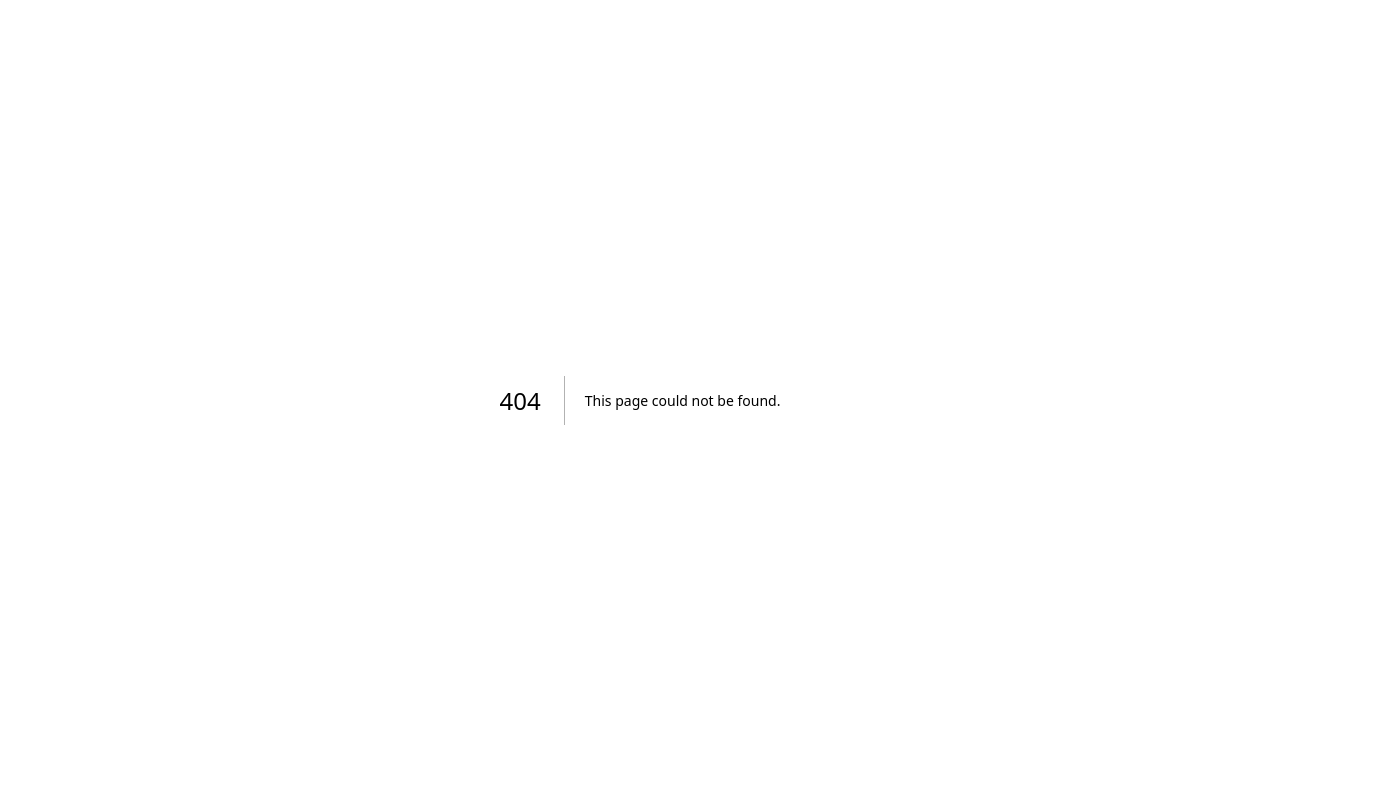
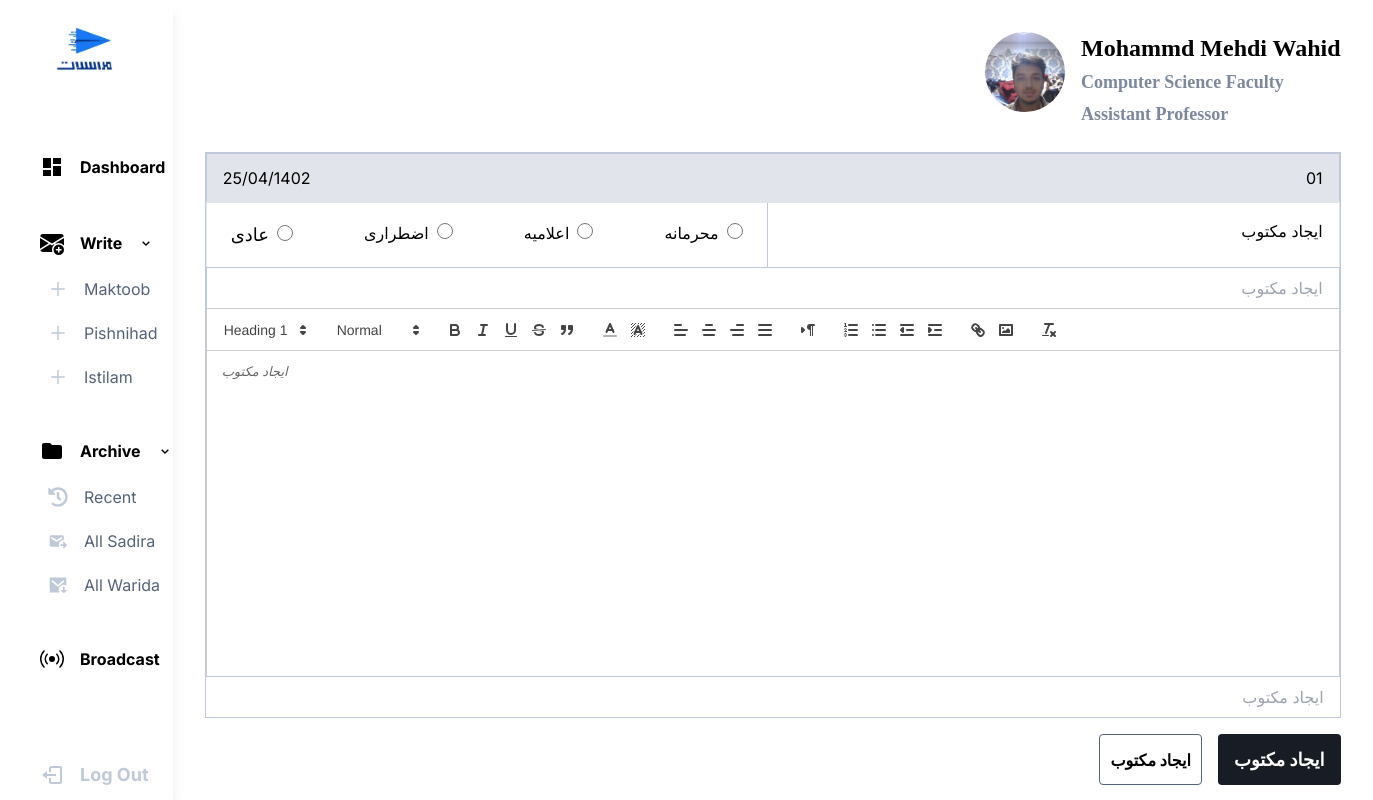
Before and after one commit to Mehdi-UX-Dev/Murasilat_v2.0, a Next.js app: page /1/docs in a window 1280 px wide. Before the commit this address had no page. Shown: the whole page, 1373 px wide, since content can reach past the window. Built offline with nearby package versions, Linux system fonts and the light colour scheme.

Commit message:
designed the editor page or createDocument page

```diff
--- /dev/null
+++ b/app/[locale]/(app_pages)/docs/page.tsx
@@ -0,0 +1,94 @@
+"use client";
+
+import { Button } from "@/components/UI_Molecules/Button";
+import CustomizedSelectComponent from "@/components/pages/documents/customizedSelectComponent";
+import TypeGroup from "@/components/pages/documents/documentTypeRadioButtons";
+import React, { useState } from "react";
+import ReactQuill from "react-quill";
+import "react-quill/dist/quill.snow.css";
+
+const modules = {
+  toolbar: [
+    [{ header: ["1", "2", "3", "4", "5", "6"] }],
+    [{ size: [] }],
+    ["bold", "italic", "underline", "strike", "blockquote"],
+    [{ color: [] }, { background: [] }],
+    [
+      { align: "" },
+      { align: "center" },
+      { align: "right" },
+      { align: "justify" },
+    ],
+    [{ direction: "rtl" }],
+    [
+      { list: "ordered" },
+      { list: "bullet" },
+      { indent: "-1" },
+      { indent: "+1" },
+    ],
+    ["link", "image"],
+    ["clean"],
+  ],
+  clipboard: {
+    // toggle to add extra line breaks when pasting HTML:
+    matchVisual: true,
+  },
+};
+
+function Page() {
+  const [value, setValue] = useState("");
+  return (
+    <div className="w-[1136px] mt-6 ">
+      {/* <div>
+        <h1>ایجاد مکتوب</h1>
+      </div> */}
+
+      <div className="border border-primary-400 mb-4">
+        <div className="flex justify-between border border-b-0 border-primary-400 py-3 px-4 bg-primary-300 ">
+          <p>25/04/1402</p>
+          <p>01</p>
+        </div>
+
+        <div className="flex items-center border border-b-0 border-primary-300  pl-2 ">
+          <TypeGroup />
+          <CustomizedSelectComponent />
+        </div>
+
+        <input
+          type="text"
+          className="w-full border border-b-0 border-primary-400 pr-4 py-2"
+          placeholder="ایجاد مکتوب"
+          dir="rtl"
+        />
+
+        {/* the quill editor is still not good in design, needs work */}
+        <ReactQuill
+          value={value}
+          onChange={setValue}
+          className="h-[23rem] overflow-hidden"
+          theme="snow"
+          modules={modules}
+          placeholder="ایجاد مکتوب"
+
+        />
+
+        <input
+          type="text"
+          className="w-full border-t  border-primary-400 pr-4 py-2"
+          placeholder="ایجاد مکتوب"
+          dir="rtl"
+        />
+      </div>
+      <div className="flex justify-end space-x-4">
+        <Button intent="secondary" label="ایجاد مکتوب" />
+        <Button label="ایجاد مکتوب" size="large" />
+      </div>
+
+      {/* <div>
+
+      </div> */}
+    </div>
+  );
+}
+
+export default Page;
--- /dev/null
+++ b/components/pages/documents/Quill.tsx
@@ -0,0 +1,9 @@
+import React from 'react'
+
+function QuillEditor() {
+  return (
+    <div>Quill</div>
+  )
+}
+
+export default QuillEditor
--- /dev/null
+++ b/components/pages/documents/customizedSelectComponent.tsx
@@ -0,0 +1,9 @@
+import React from 'react'
+
+function CustomizedSelectComponent() {
+  return (
+    <div className='grow text-end pr-4 border-l border-primary-400 h-16 py-4 ml-2'>ایجاد مکتوب</div>
+  )
+}
+
+export default CustomizedSelectComponent
--- /dev/null
+++ b/components/pages/documents/documentTypeRadioButtons.tsx
@@ -0,0 +1,81 @@
+import React from "react";
+
+function TypeGroup() {
+  const handleRadioClick = (item: string) => {
+    console.log(item);
+
+    // setChecked({
+    //   normal: item === "normal" ? true : false,
+    //   confidential: item === "confidential" ? true : false,
+    //   announcment: item === "announcment" ? true : false,
+    //   emergency: item === "emergency" ? true : false,
+    // });
+  };
+
+  return (
+    <div className="flex justify-between w-1/2 max-w-lg mx-4 ">
+      {/* Normal Button*/}
+      <div
+        onClick={() => handleRadioClick("normal")}
+        className={`space-x-2  text-center `}
+      >
+        <label htmlFor="normal" className="text-lg ">
+          عادی
+        </label>
+        <input
+          type="radio"
+          id="normal"
+          name="docType"
+          value="normal"
+          className="h-4 w-4 !text-red-500 "
+        />
+      </div>
+
+      {/* Emergency */}
+      <div
+        onClick={() => handleRadioClick("emergency")}
+        className={`space-x-2   text-center `}
+      >
+        <label htmlFor="emergency">اضطراری</label>
+        <input
+          type="radio"
+          id="emergency"
+          name="docType"
+          value="emergency"
+          className="w-4 h-4"
+        />
+      </div>
+
+      <div
+        onClick={() => handleRadioClick("announcment")}
+        className={`space-x-2   text-center`}
+      >
+        <label htmlFor="announcment">اعلامیه</label>
+        <input
+          type="radio"
+          id="announcment"
+          name="docType"
+          value="announcment"
+          className="w-4 h-4"
+        />
+      </div>
+
+      {/* Confidential */}
+      <div
+        onClick={() => handleRadioClick("confidential")}
+        className={`space-x-2  text-center`}
+      >
+        <label htmlFor="confidential">محرمانه</label>
+        <input
+          type="radio"
+          id="confidential"
+          name="docType"
+          value="confidential"
+          className="w-4 h-4"
+        />
+      </div>
+    </div>
+  );
+}
+
+export default TypeGroup;
--- a/middleware.ts
+++ b/middleware.ts
@@ -50,7 +50,7 @@ export function middleware(request: NextRequest) {
     localeByHost[geRequestHost(request) ?? ""] ?? i18n.defaultLocale;
 
   // @todo Remove when catch-all ‘not found’ pages are implemented
-  const existingPathnamePatterns = [/^\/$/, /^\/dashboard$/];
+  const existingPathnamePatterns = [/^\/$/, /^\/dashboard$/, /^\/docs$/ ];
   if (
     !existingPathnamePatterns.some((pathnamePattern) =>
       pathnamePattern.test(newUrl.pathname)
--- a/next.config.js
+++ b/next.config.js
@@ -1,37 +1,4 @@
 /** @type {import('next').NextConfig} */
-const nextConfig = {}
+const nextConfig = {};
 
-module.exports = nextConfig
-
-
-
-// // @ts-check
-
-// /**
-//  * @type {import("next").NextConfig}
-//  */
-// const nextConfig = {
-//     output: "standalone",
-//     reactStrictMode: true,
-
-//     // We call linters in GitHub Actions for all pull requests. By not linting
-//     // again during `next build`, we save CI minutes and unlock more feedback.
-//     // For local checks, run `pnpm run lint`.
-//     eslint: { ignoreDuringBuilds: true },
-//     typescript: { ignoreBuildErrors: true },
-
-//     redirects: async () => [
-//       {
-//         source: "/index.(htm|html|php)",
-//         destination: "/",
-//         permanent: false,
-//       },
-//       {
-//         source: "/:path*/index.(htm|html|php)",
-//         destination: "/:path*",
-//         permanent: false,
-//       },
-//     ],
-//   };
-
-//   export default nextConfig;
+module.exports = nextConfig;
--- a/package.json
+++ b/package.json
@@ -27,6 +27,7 @@
     "react-dom": "18.2.0",
     "react-i18next": "^13.2.0",
     "react-icons": "^4.10.1",
+    "react-quill": "^2.0.0",
     "tailwindcss": "3.3.3",
     "typescript": "5.1.6"
   },
```
Also changed, not shown: 1 other file (tests, documents, lock files or other folders).
